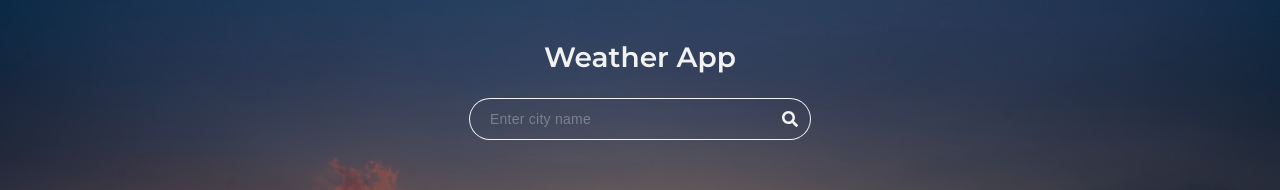
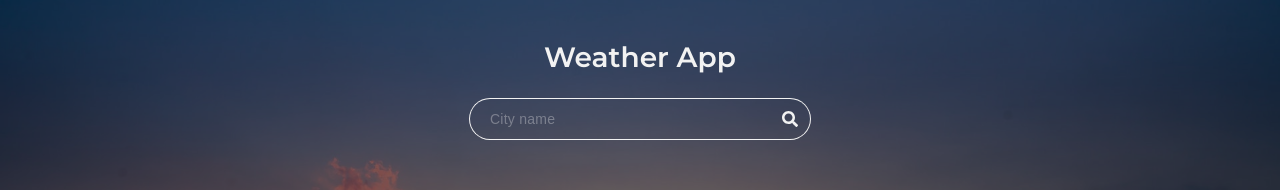
Before and after one commit to Geniecko/weather_app, a React (Create React App) app: page / in a window 1280 px wide. Shown: the top 190 px of the page. Built offline with nearby package versions, Linux system fonts and the light colour scheme.

Commit message:
change placeholder value

```diff
--- a/src/components/SearchBar/SearchBar.tsx
+++ b/src/components/SearchBar/SearchBar.tsx
@@ -31,7 +31,7 @@ const SearchBar: FC = () => {
     <Wrapper>
       <Logo />
       <Form onSubmit={handleOnSubmit}>
-        <Input placeholder='Enter city name' search onChange={handleOnChange} value={city} />
+        <Input placeholder='City name' search onChange={handleOnChange} value={city} />
         <Button secondary search>
           <FaSearch />
         </Button>
```
